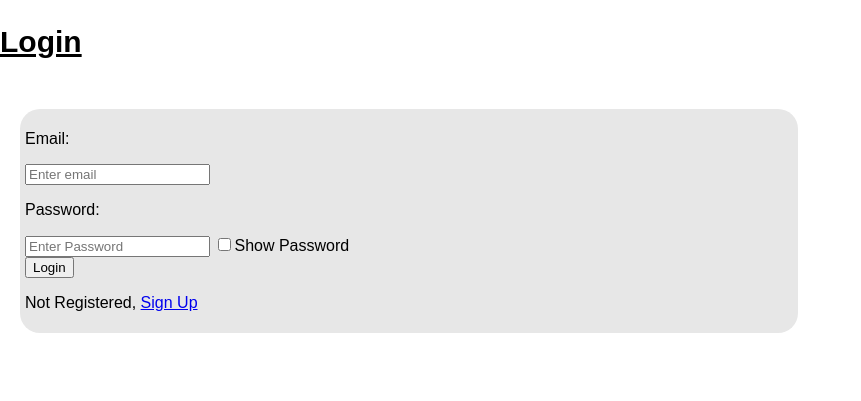
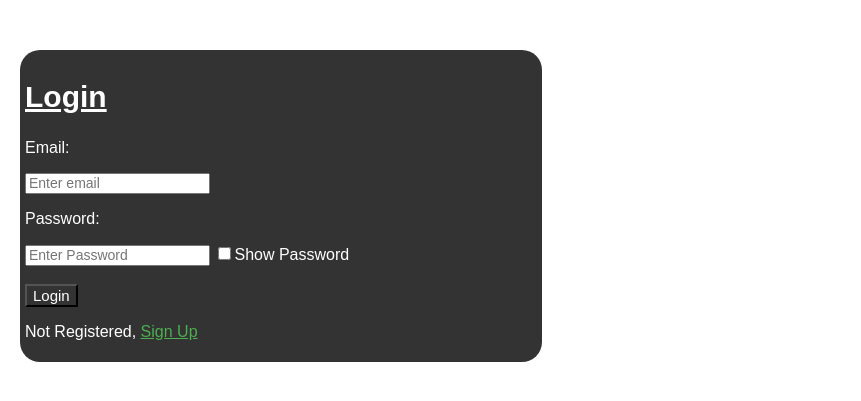
Before and after one commit to Swiskur/CSC-4960-Capstone-Project-Next-Rep, a Django app: page /login/ in a window 1280 px wide. Shown: the part 70-471 px from the top of the page, without its empty margins (0-861 px from the left). Run offline with Django 4.2, Linux system fonts and the light colour scheme.

Commit message:
changes in css for login & sign_up

```diff
--- a/nextrep/main/static/css/styles.css
+++ b/nextrep/main/static/css/styles.css
@@ -1,25 +1,38 @@
-
 body {
   margin: 0;
   font-family: Arial, sans-serif;
 }
 
 .login-container {
-    background-color:rgb(231, 231, 231);
+    background-color:#333;
+    color: white;
     border-radius: 20px;
-    width: 60%;
+    width: 40%;
     padding: 5px;
     margin-top: 50px;
     margin-left: 20px;
 }
 
 .sign_up-container {
-    background-color:rgb(231, 231, 231);
+    background-color:#333;
+    color: white;
     border-radius: 20px;
     width: 47%;
     padding: 5px;
     margin-top: 50px;
     margin-left: 20px;
+}
+
+input::placeholder {
+  font-size: 14px;
+}
+button {
+  background: #333;
+  color:white;
+  font-size: 15px;
+}
+button:hover {
+  color: #4caf50;
 }
 
 h2 {
--- a/nextrep/main/templates/main/log_in.html
+++ b/nextrep/main/templates/main/log_in.html
@@ -3,10 +3,10 @@
 
 {% block content %}
     <form method="POST" action="{% url 'log_in' %}" id="loginForm">
-        <h2>Login</h2>
 
         {% csrf_token %}
         <div class="login-container">
+            <h2>Login</h2>
             {% if messages %}
                 {% for message in messages %}
                     <p style="color: red;">{{ message }}</p>
@@ -20,8 +20,9 @@
             <input type="password" placeholder="Enter Password" name="password" id="passwordField" required>
             <input type="checkbox" id="togglePassword">Show Password
             <br>
+            <br>
             <button type="submit">Login</button>
-            <p> Not Registered, <a href="{% url 'sign_up' %}">Sign Up</a></p>
+            <p> Not Registered, <a href="{% url 'sign_up' %}" style="color:#4caf50;">Sign Up</a></p>
         </div>
     </form>
 <script src="{% static 'js/log_in.js' %}"></script>
--- a/nextrep/nextrep/settings.py
+++ b/nextrep/nextrep/settings.py
@@ -89,8 +89,8 @@ WSGI_APPLICATION = 'nextrep.wsgi.application'
 
 DATABASES = {
     'default': {
-        'ENGINE': 'django.db.backends.postgresql',
-        'NAME': os.getenv('DB_NAME'),
+        'ENGINE': 'django.db.backends.sqlite3',
+        'NAME': BASE_DIR / 'db.sqlite3',
         'USER': os.getenv('DB_USER'),
         'PASSWORD': os.getenv('DB_PASSWORD'),
         'HOST' : os.getenv('DB_HOST', 'localhost'),
```
Also changed, not shown: nextrep/main/templates/main/sign_up.html (+9 -5 lines).
